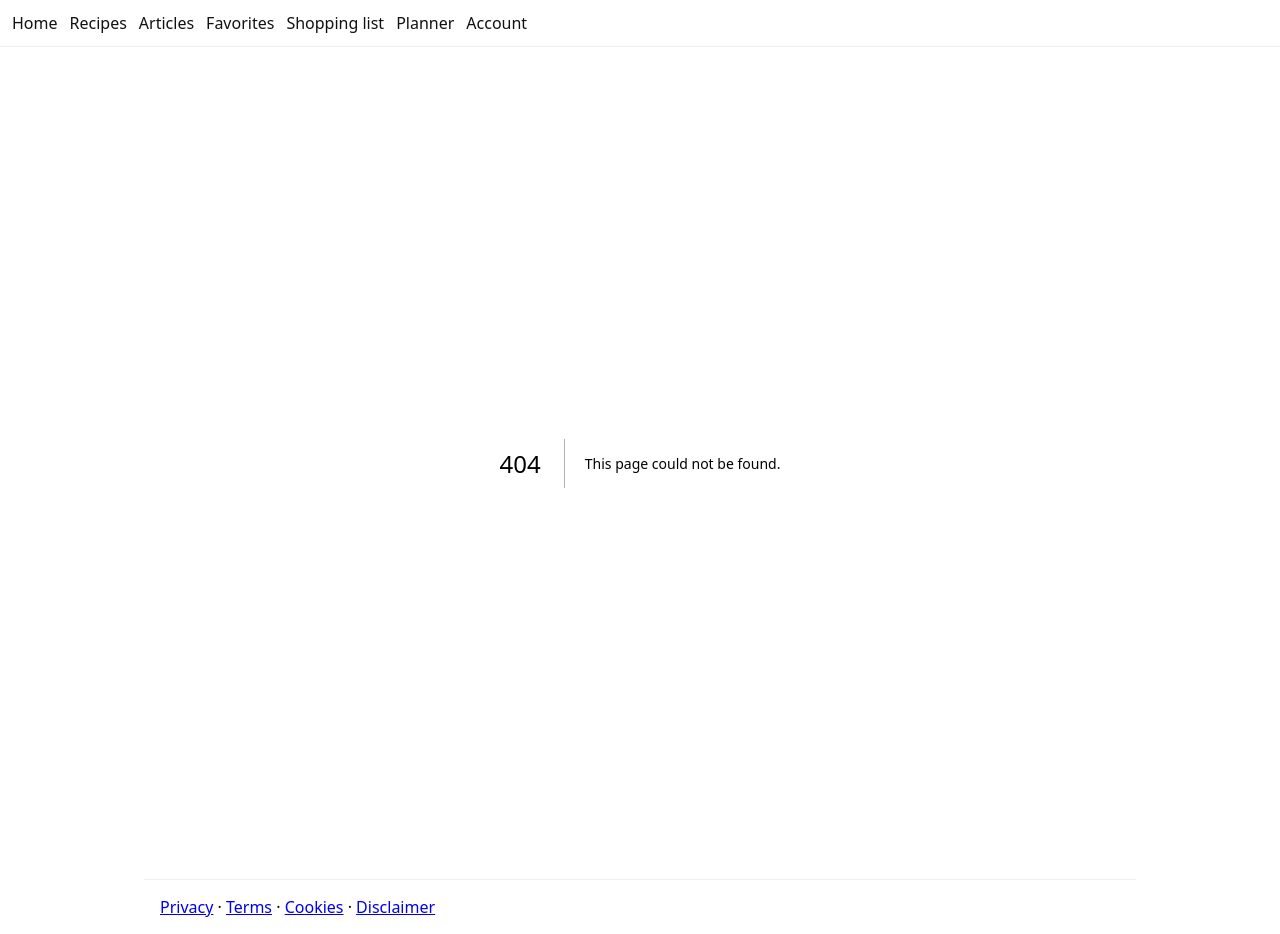
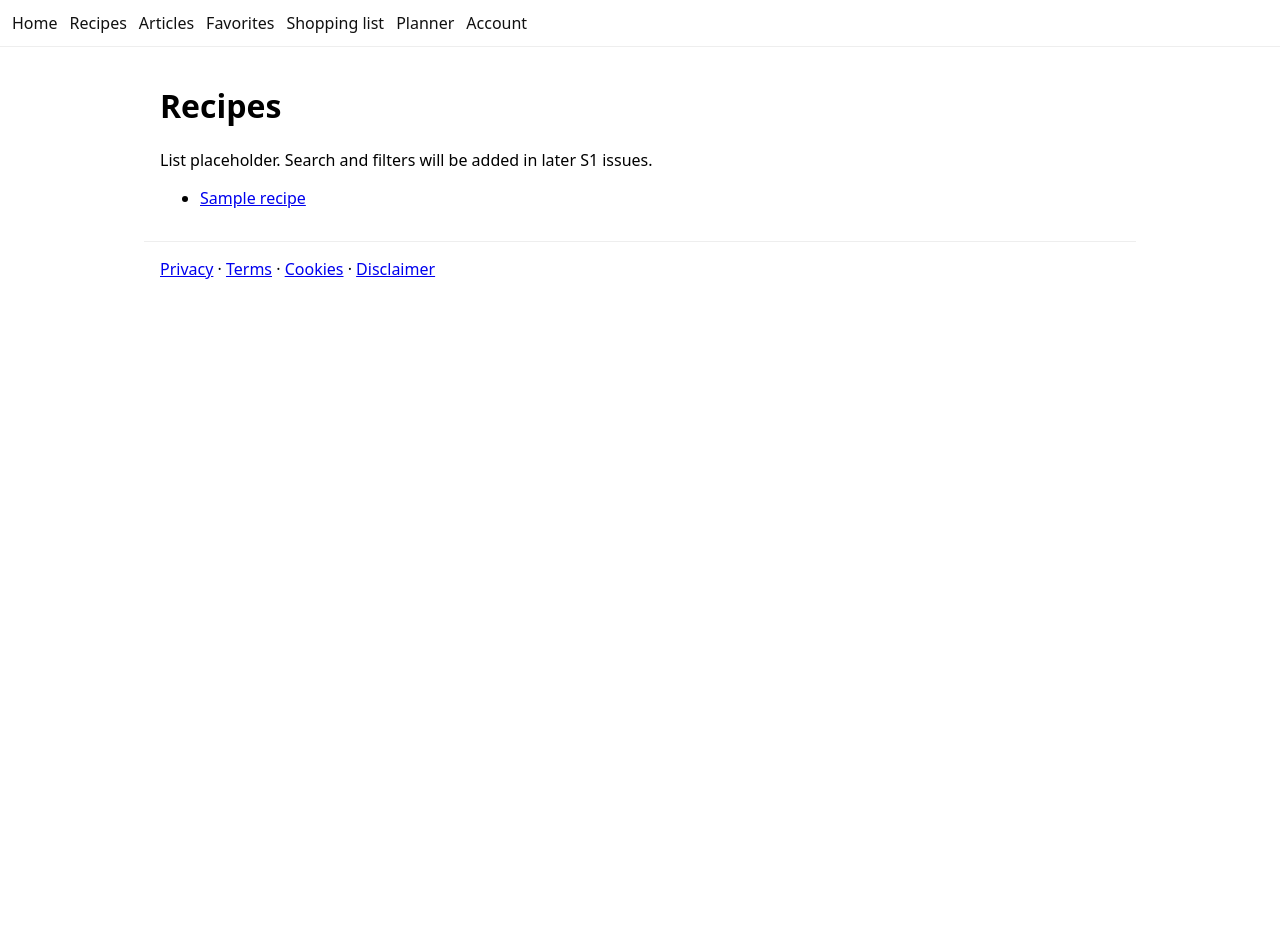
Before and after one commit to YPADSs/agent-platform, a Next.js app: page /recipes in a window 1280 px wide. Before the commit this address had no page. After the commit the page ends 800 px from the top, so only its background shows below. Built offline with nearby package versions, Linux system fonts and the light colour scheme.

Commit message:
S1-002: add recipes routes

```diff
--- /dev/null
+++ b/app/recipes/page.tsx
@@ -0,0 +1,13 @@
+import Link from 'next/link';
+
+export default function RecipesPage() {
+  return (
+    <>
+      <h1>Recipes</h1>
+      <p>List placeholder. Search and filters will be added in later S1 issues.</p>
+      <ul>
+        <li><Link href="/recipes/sample-recipe">Sample recipe</Link></li>
+      </ul>
+    </>
+  );
+}
```
